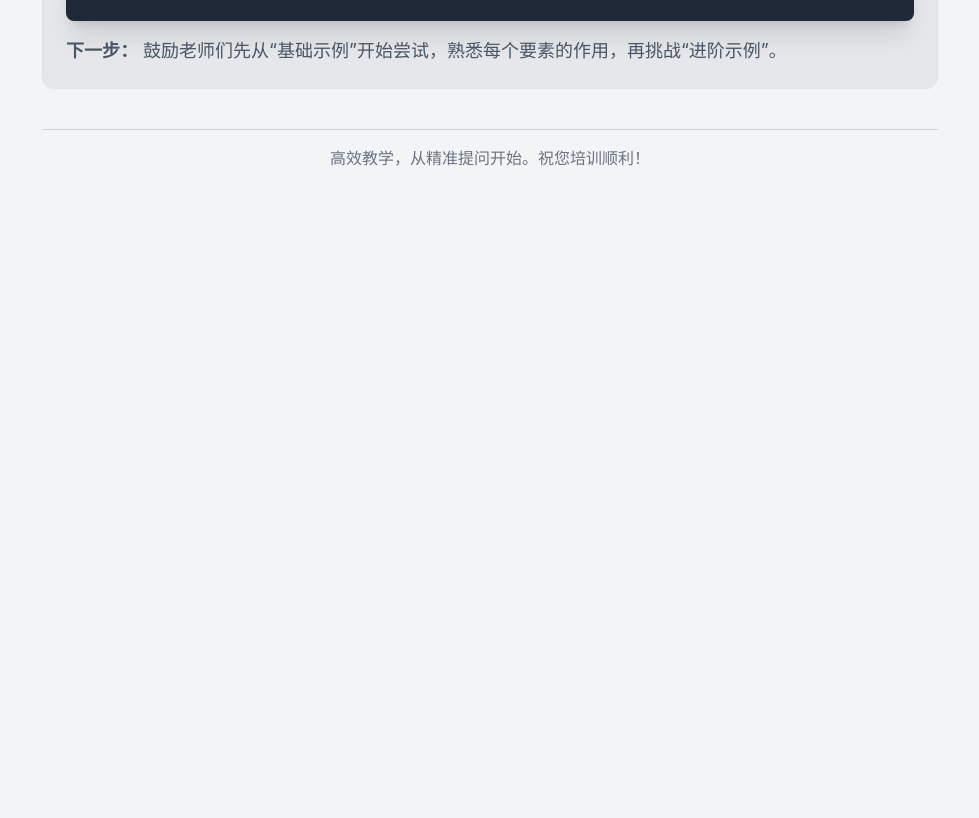
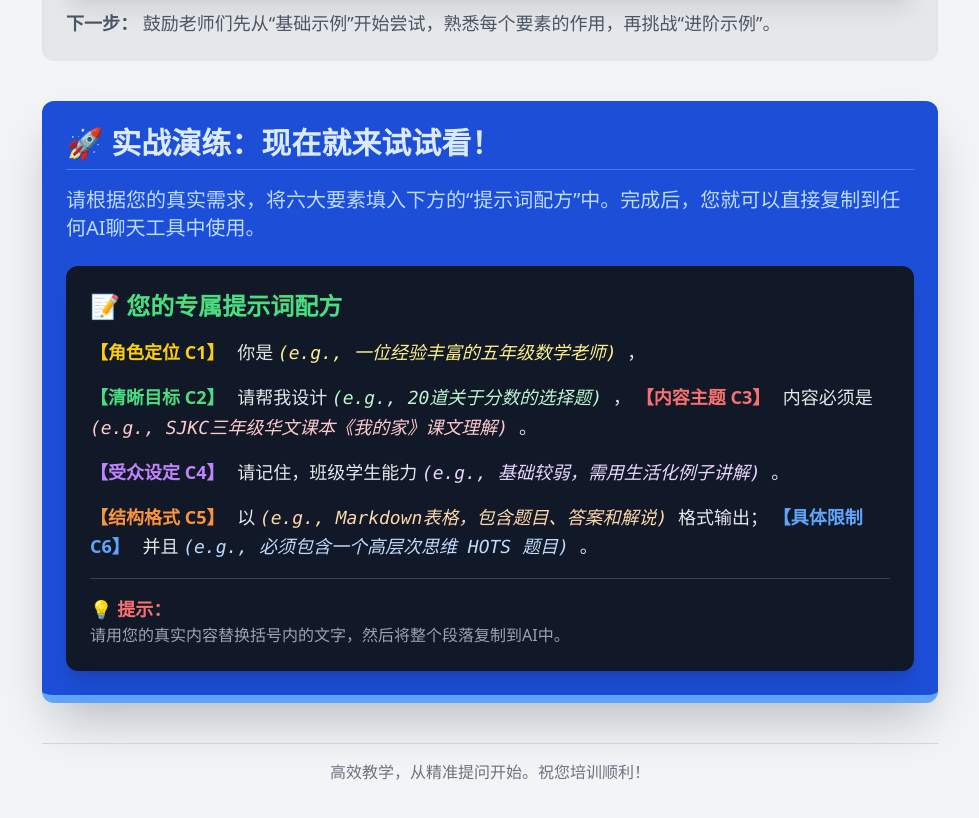
Before and after one commit to savagelove0315/bengkelAI, a plain HTML site: page index.html in a window 1280 px wide. Shown: the part 3736-4554 px from the top of the page, without its empty margins (150-1129 px from the left). Before the commit the page ends 3954 px from the top, so only its background shows below. Drawn offline with nearby package versions, Linux system fonts and the light colour scheme; a web font is replaced by a local one.

Commit message:
Update index.html

```diff
--- a/index.html
+++ b/index.html
@@ -6,11 +6,18 @@
     <title>AI提示词六要素公式：教师高效指南</title>
     <!-- Load Tailwind CSS -->
     <script src="https://cdn.tailwindcss.com"></script>
+    <!-- Reverting to ZCOOL KuaiLe Ti font for a fun, lively look on headings -->
+    <link href="https://fonts.googleapis.com/css2?family=ZCOOL+KuaiLe&display=swap" rel="stylesheet">
     <style>
-        /* Custom styles for Inter font and general polish */
+        /* Custom styles for 'ZCOOL KuaiLe' for headings and clean body font */
         body {
-            font-family: 'Inter', sans-serif;
+            /* Use a clean, system default font stack for optimal readability (visible) */
+            font-family: ui-sans-serif, system-ui, -apple-system, BlinkMacSystemFont, "Segoe UI", "Microsoft YaHei", "PingFang SC", "Hiragino Sans GB", "Noto Sans TC", sans-serif;
             background-color: #f3f4f6; /* Lighter, subtle background */
+        }
+        /* Apply the lively ZCOOL KuaiLe font to the main titles (更生动) */
+        h1, h2 {
+            font-family: 'ZCOOL+KuaiLe', ui-sans-serif, system-ui, sans-serif;
         }
         .card {
             transition: all 0.3s ease;
@@ -315,6 +322,51 @@
             </p>
         </section>
 
+        <!-- HANDS-ON PRACTICE SECTION (NEWLY ADDED) -->
+        <section class="mt-10 p-6 rounded-xl bg-blue-700 text-white shadow-2xl border-b-8 border-blue-400">
+            <h2 class="text-3xl font-bold mb-4 text-blue-100 border-b border-blue-500 pb-2">🚀 实战演练：现在就来试试看！</h2>
+            <p class="text-xl font-light mb-6 text-blue-200">
+                请根据您的真实需求，将六大要素填入下方的“提示词配方”中。完成后，您就可以直接复制到任何AI聊天工具中使用。
+            </p>
+
+            <div class="space-y-4 p-6 rounded-xl bg-gray-900 shadow-xl">
+                <h3 class="text-2xl font-bold text-green-400 mb-4">📝 您的专属提示词配方</h3>
+
+                <!-- Prompt Component 1: C1 Role -->
+                <p class="text-lg leading-relaxed text-gray-200">
+                    <span class="text-yellow-400 font-extrabold mr-2">【角色定位 C1】</span>
+                    你是 <span class="text-yellow-200 font-mono italic"> (e.g., 一位经验丰富的五年级数学老师) </span>，
+                </p>
+
+                <!-- Prompt Component 2: C2 Aim + C3 Topic -->
+                <p class="text-lg leading-relaxed text-gray-200">
+                    <span class="text-green-400 font-extrabold mr-2">【清晰目标 C2】</span>
+                    请帮我设计 <span class="text-green-200 font-mono italic"> (e.g., 20道关于分数的选择题) </span>，
+                    <span class="text-red-400 font-extrabold mr-2">【内容主题 C3】</span>
+                    内容必须是 <span class="text-red-200 font-mono italic"> (e.g., SJKC三年级华文课本《我的家》课文理解) </span>。
+                </p>
+
+                <!-- Prompt Component 3: C4 Audience -->
+                <p class="text-lg leading-relaxed text-gray-200">
+                    <span class="text-purple-400 font-extrabold mr-2">【受众设定 C4】</span>
+                    请记住，班级学生能力 <span class="text-purple-200 font-mono italic"> (e.g., 基础较弱，需用生活化例子讲解) </span>。
+                </p>
+
+                <!-- Prompt Component 4: C5 Format + C6 Constraints -->
+                <p class="text-lg leading-relaxed text-gray-200">
+                    <span class="text-orange-400 font-extrabold mr-2">【结构格式 C5】</span>
+                    以 <span class="text-orange-200 font-mono italic"> (e.g., Markdown表格，包含题目、答案和解说) </span> 格式输出；
+                    <span class="text-blue-400 font-extrabold mr-2">【具体限制 C6】</span>
+                    并且 <span class="text-blue-200 font-mono italic"> (e.g., 必须包含一个高层次思维 HOTS 题目) </span>。
+                </p>
+
+                <div class="mt-6 pt-4 border-t border-gray-700">
+                    <p class="text-lg font-bold text-red-400">💡 提示：</p>
+                    <p class="text-base text-gray-400">请用您的真实内容替换括号内的文字，然后将整个段落复制到AI中。</p>
+                </div>
+            </div>
+        </section>
+
         <!-- FOOTER - Increased from text-sm to text-base -->
         <footer class="text-center mt-10 p-4 border-t border-gray-300 text-gray-500 text-base">
             <p>高效教学，从精准提问开始。祝您培训顺利！</p>
```
